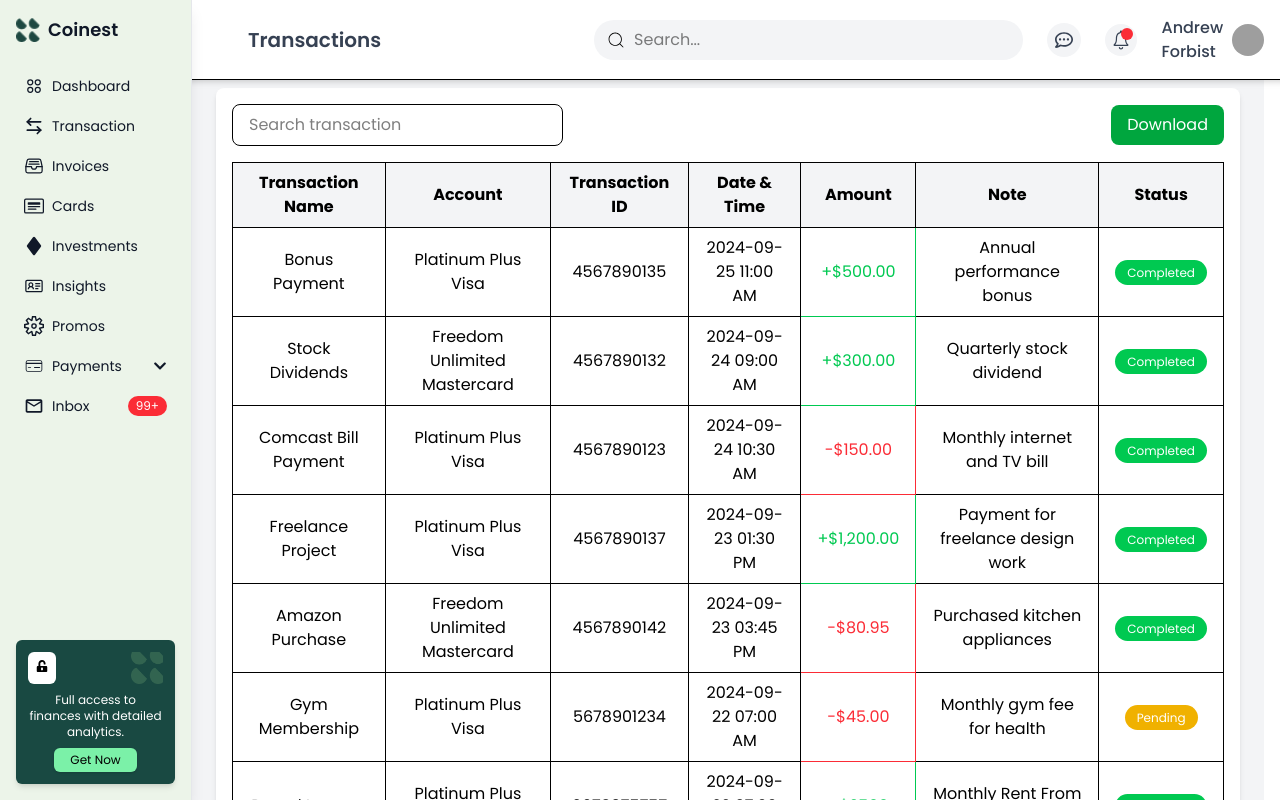
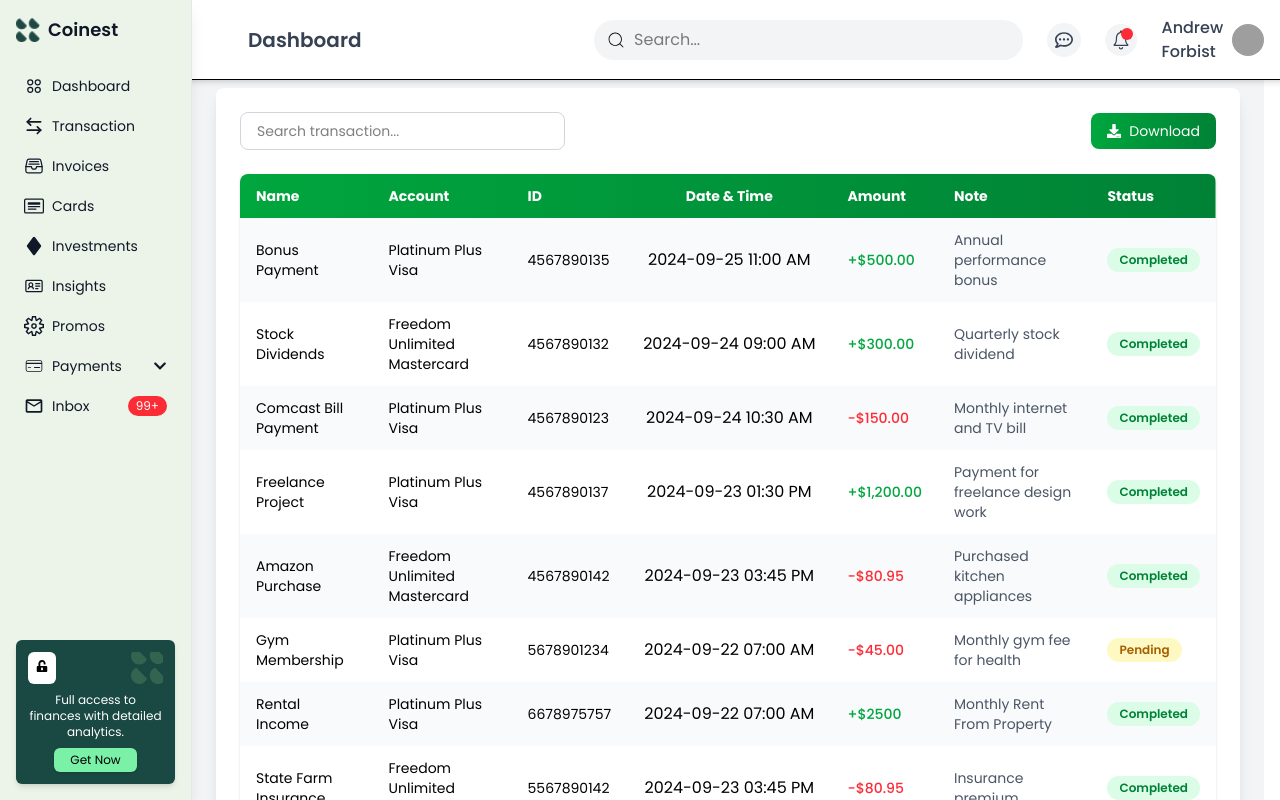
Before and after one commit to SufyanAli56/Dashboard_coin, a React (Vite) app: page /Transaction in a window 1280 px wide. Shown: the top 800 px of the page. Built offline with nearby package versions, Linux system fonts and the light colour scheme; grey boxes are pictures that could not be loaded; a web font is replaced by a local one.

Commit message:
Transaction page completed

```diff
--- a/src/Ui/Transaction/Transaction.jsx
+++ b/src/Ui/Transaction/Transaction.jsx
@@ -1,7 +1,7 @@
 import { useState } from "react";
 import Header from "../../components/Header/Header";
 import Sidebar from "../../components/Sidebar/Sidebar";
-import { FaBolt, FaChevronLeft, FaChevronRight } from "react-icons/fa";
+import { FaChevronLeft, FaChevronRight, FaDownload , FaCcVisa  } from "react-icons/fa";
 
 const transactions = [
   { id: 1, name: "Bonus Payment", category: "Income", account: "Platinum Plus Visa", transactionId: "4567890135", date: "2024-09-25 11:00 AM", amount: "+$500.00", note: "Annual performance bonus", status: "Completed" },
@@ -69,50 +69,70 @@
 
   return (
     <>
-     <Header title="Transactions" />
+    <Header />
+    <Sidebar />
+    <div className="p-4 lg:p-6 lg:ml-44 mt-12 bg-gray-100 min-h-screen text-sm">
+      <div className="bg-white p-4 lg:p-6 rounded-lg shadow-lg">
 
-      <Sidebar />
-      <div className="p-6 ml-44 mt-12 bg-gray-100 min-h-screen">
-        <div className="bg-white p-4 rounded-lg shadow-md">
-          <div className="flex justify-between items-center mb-4">
+        {/* Search & Download Button */}
+        <div className="flex flex-col sm:flex-row sm:items-center justify-between mb-6">
           <input
             type="text"
-              placeholder="Search transaction"
-              className="px-4 py-2 border rounded-lg w-1/3 focus:outline-none focus:ring-2 focus:ring-green-500"
+            placeholder="Search transaction..."
+            className="px-4 py-2 border border-gray-300 rounded-lg w-full sm:w-1/3 focus:outline-none focus:ring-2 focus:ring-green-500 focus:border-transparent transition-all"
             value={search}
             onChange={(e) => setSearch(e.target.value)}
           />
-            <button className="px-4 py-2 bg-green-600 text-white rounded-lg hover:bg-green-700">
+          <div className="w-full sm:w-auto flex justify-end mt-3 sm:mt-0">
+            <button className="px-4 py-2 bg-gradient-to-r from-green-600 to-green-700 text-white rounded-lg cursor-pointer hover:from-green-700 hover:to-green-800 flex items-center gap-2">
+              <FaDownload />
               Download
             </button>
           </div>
+        </div>
 
-          <div className="overflow-x-auto">
-            <table className="min-w-full bg-white border border-gray-200">
-              <thead className="bg-gray-100">
-                <tr>
-                  <th className="py-2 px-4 border">Transaction Name</th>
-                  <th className="py-2 px-4 border">Account</th>
-                  <th className="py-2 px-4 border">Transaction ID</th>
-                  <th className="py-2 px-4 border">Date & Time</th>
-                  <th className="py-2 px-4 border">Amount</th>
-                  <th className="py-2 px-4 border">Note</th>
-                  <th className="py-2 px-4 border">Status</th>
+        {/* Responsive Table Container */}
+        <div className="overflow-x-auto rounded-lg shadow-sm">
+          <table className="w-full min-w-[600px] bg-white">
+            <thead>
+              <tr className="bg-gradient-to-r from-green-600 to-green-700 text-white text-left">
+                <th className="py-3 px-4">Name</th>
+                <th className="py-3 px-4">Account</th>
+                <th className="py-3 px-4">ID</th>
+                <th className="py-3 px-4 text-center whitespace-nowrap">Date & Time</th>
+                <th className="py-3 px-4">Amount</th>
+                <th className="py-3 px-4">Note</th>
+                <th className="py-3 px-4">Status</th>
               </tr>
             </thead>
             <tbody>
-                {paginatedTransactions.map((transaction) => (
-                  <tr key={transaction.id} className="text-center border-b">
-                    <td className="py-2 px-4 border">{transaction.name}</td>
-                    <td className="py-2 px-4 border">{transaction.account}</td>
-                    <td className="py-2 px-4 border">{transaction.transactionId}</td>
-                    <td className="py-2 px-4 border">{transaction.date}</td>
-                    <td className={`py-2 px-4 border ${transaction.amount.startsWith("-") ? "text-red-500" : "text-green-500"}`}>
+              {paginatedTransactions.map((transaction, index) => (
+                <tr
+                  key={transaction.id}
+                  className={`${
+                    index % 2 === 0 ? "bg-gray-50" : "bg-white"
+                  } hover:bg-gray-100 transition-all`}
+                >
+                  <td className="py-3 px-4">{transaction.name}</td>
+                  <td className="py-3 px-4">{transaction.account}</td>
+                  <td className="py-3 px-4">{transaction.transactionId}</td>
+                  <td className="py-3 px-4 text-center whitespace-nowrap text-sm md:text-base">
+                    {transaction.date}
+                  </td>
+                  <td className={`py-3 px-4 font-medium ${
+                    transaction.amount.startsWith("-") ? "text-red-500" : "text-green-600"
+                  }`}>
                     {transaction.amount}
                   </td>
-                    <td className="py-2 px-4 border">{transaction.note}</td>
-                    <td className="py-2 px-4 border">
-                      <span className={`px-3 py-1 rounded-full text-white text-xs ${transaction.status === "Completed" ? "bg-green-500" : "bg-yellow-500"}`}>
+                  <td className="py-3 px-4 text-gray-600">{transaction.note}</td>
+                  <td className="py-3 px-4">
+                    <span
+                      className={`inline-block px-3 py-1 rounded-full text-xs font-semibold ${
+                        transaction.status === "Completed"
+                          ? "bg-green-100 text-green-700"
+                          : "bg-yellow-100 text-yellow-700"
+                      }`}
+                    >
                       {transaction.status}
                     </span>
                   </td>
@@ -122,16 +142,16 @@
           </table>
         </div>
 
-          {/* Improved Pagination Controls */}
-          <div className="flex justify-between items-center mt-6">
+        {/* Pagination Controls */}
+        <div className="flex flex-col md:flex-row justify-between items-center mt-6 gap-4">
           <span className="text-sm text-gray-700">
             Showing {startIndex + 1} to {endIndex} of {filteredTransactions.length} entries
           </span>
-            <div className="flex items-center space-x-4">
+          <div className="flex items-center gap-2">
             <button
               onClick={handlePrevPage}
               disabled={currentPage === 1}
-                className={`flex items-center px-4 py-2 rounded-lg text-sm font-medium ${
+              className={`flex items-center px-4 py-2 rounded-lg text-sm font-medium transition-all ${
                 currentPage === 1
                   ? "bg-gray-200 text-gray-500 cursor-not-allowed"
                   : "bg-green-600 text-white hover:bg-green-700"
@@ -143,7 +163,7 @@
             <button
               onClick={handleNextPage}
               disabled={currentPage === totalPages}
-                className={`flex items-center px-4 py-2 rounded-lg text-sm font-medium ${
+              className={`flex items-center px-4 py-2 rounded-lg text-sm font-medium transition-all ${
                 currentPage === totalPages
                   ? "bg-gray-200 text-gray-500 cursor-not-allowed"
                   : "bg-green-600 text-white hover:bg-green-700"
```
Lines whose indentation alone changed are shown as unchanged.
